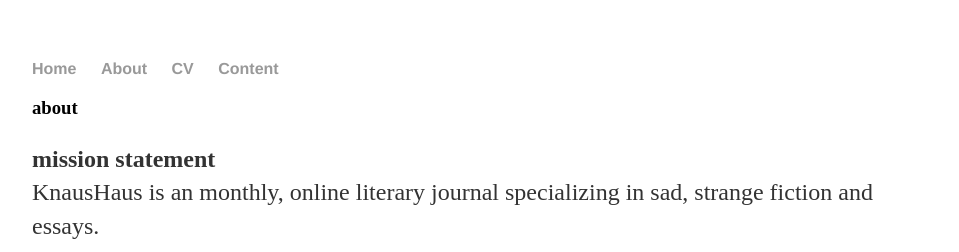
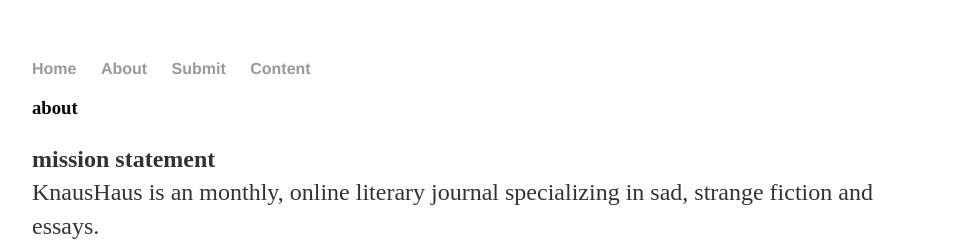
Before and after one commit to knaushaus/knaushaus.github.io, a Jekyll site: the page built from about/index.html, in a window 1280 px wide. Shown: the top 252 px of the page, without its empty margins (160-1119 px from the left). Built offline with Jekyll 4.4.1, drawn with Linux system fonts in a browser that asks for light colours.

Commit message:
Update default.html

```diff
--- a/_layouts/default.html
+++ b/_layouts/default.html
@@ -10,7 +10,7 @@
 	    		<ul>
 	        		<li><a href="/">Home</a></li>
 		        	<li><a href="/about">About</a></li>
-	        		<li><a href="/cv">CV</a></li>
+	        		<li><a href="/submit">Submit</a></li>
 	        		<li><a href="/content">Content</a></li>
 	    		</ul>
 			</nav>
```
